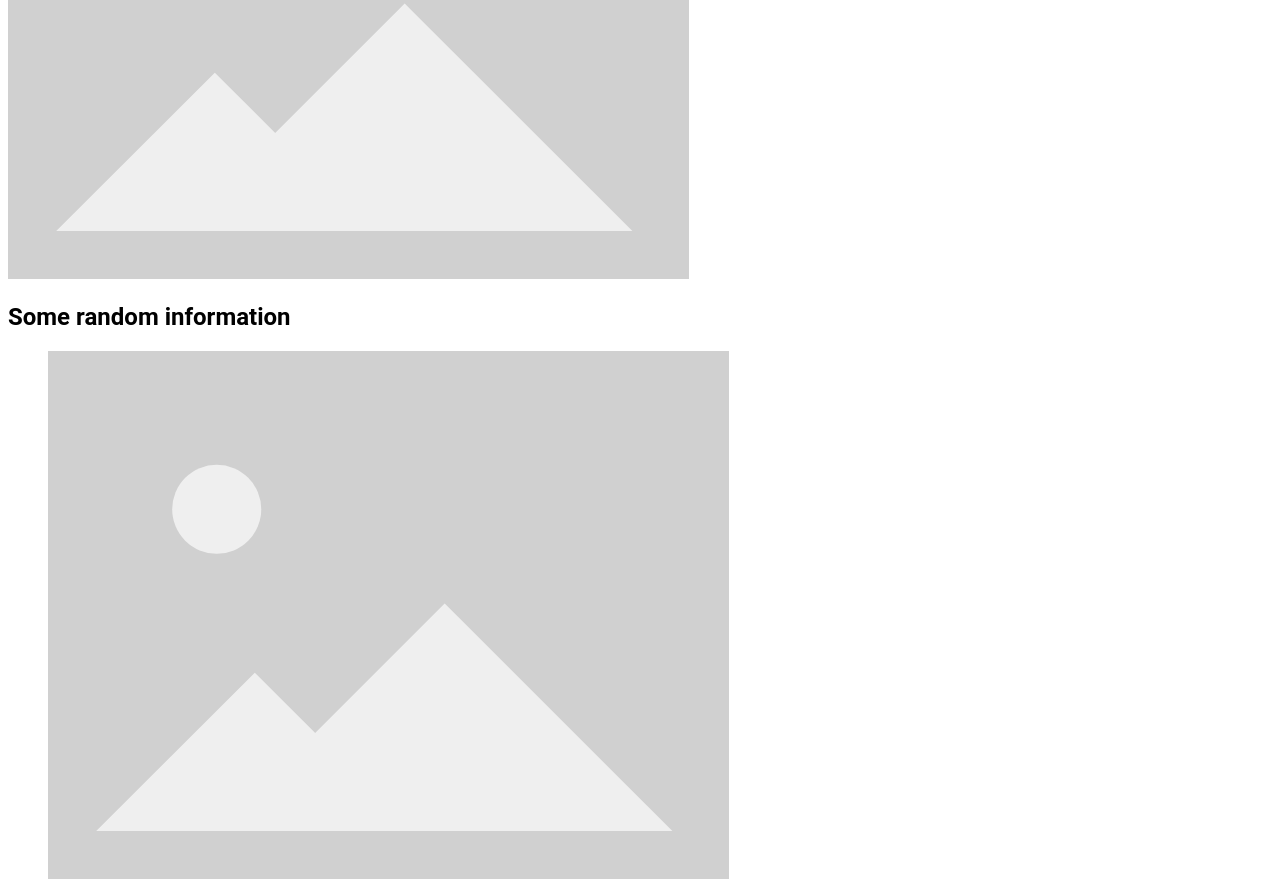
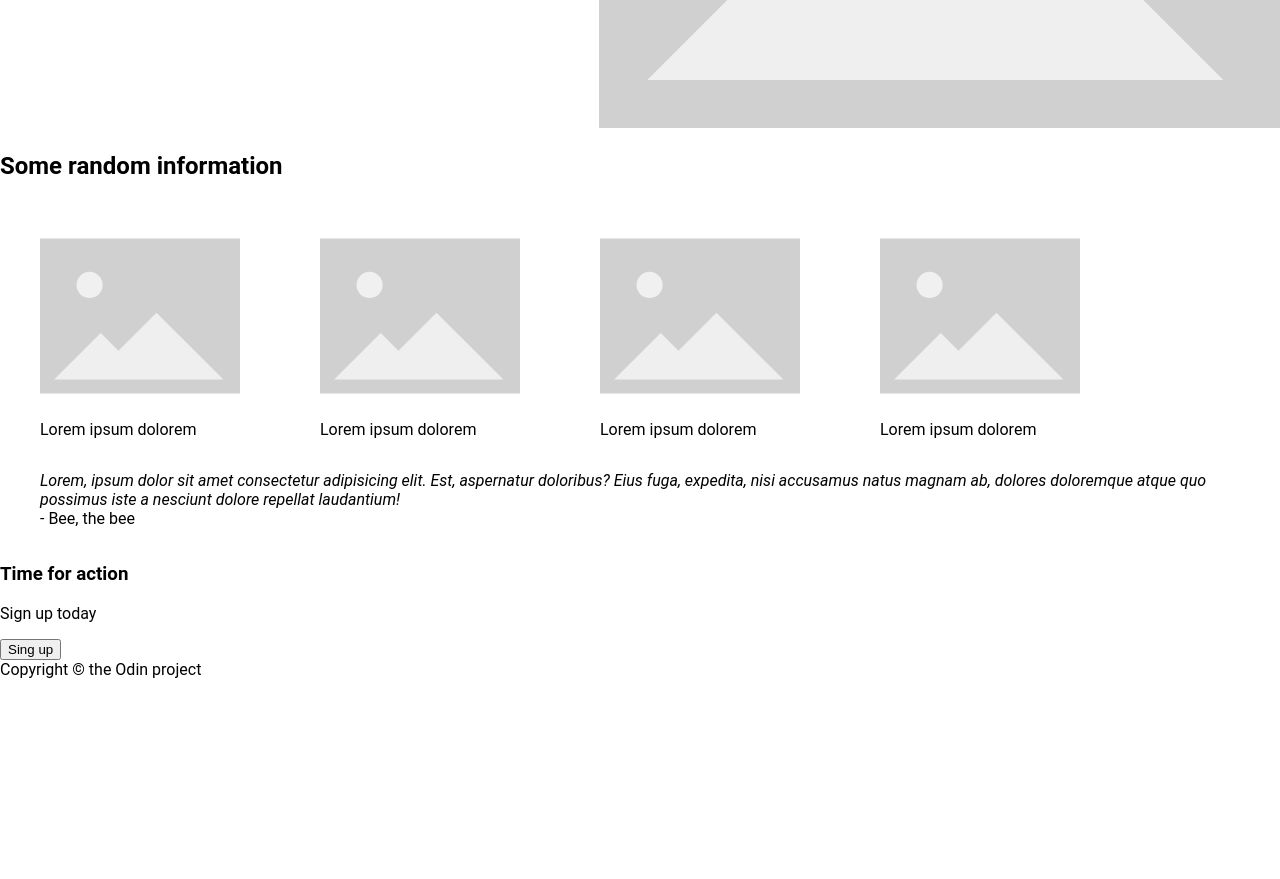
Before and after one commit to Win546/landing-page-odin, a plain HTML site: page index.html in a window 1280 px wide. Shown: the part 500-1379 px from the top of the page. After the commit the page ends 1210 px from the top, so only its background shows below. Drawn offline with Linux system fonts and the light colour scheme.

Commit message:
Added some css
I've added some more css to style the oage

```diff
--- a/index.html
+++ b/index.html
@@ -40,23 +40,23 @@
                 <img src="img/placeholder.svg" alt="placeholder image">
             </div>
         </section>
-        <section>
+        <section class="column-flex">
             <h2>Some random information</h2>
             <div>
                 <figure>
-                    <img src="img/placeholder.svg" alt="placeholder image">
+                    <img src="img/placeholder.svg"  width="200" height="200" alt="placeholder image">
                     <figcaption>Lorem ipsum dolorem</figcaption>
                 </figure>
                 <figure>
-                    <img src="img/placeholder.svg" alt="placeholder image">
+                    <img src="img/placeholder.svg"  width="200" height="200" alt="placeholder image">
                     <figcaption>Lorem ipsum dolorem</figcaption>
                 </figure>
                 <figure>
-                    <img src="img/placeholder.svg" alt="placeholder image">
+                    <img src="img/placeholder.svg"  width="200" height="200" alt="placeholder image">
                     <figcaption>Lorem ipsum dolorem</figcaption>
                 </figure>
                 <figure>
-                    <img src="img/placeholder.svg" alt="placeholder image">
+                    <img src="img/placeholder.svg"  width="200" height="200" alt="placeholder image">
                     <figcaption>Lorem ipsum dolorem</figcaption>
                 </figure>
             </div>
@@ -71,7 +71,7 @@
                 </footer>
             </blockquote>
         </section>
-        <section>
+        <section class="small-section">
             <div>
                 <div>
                     <h3>
--- a/style.css
+++ b/style.css
@@ -3,6 +3,7 @@ body{
     height: 100vh;
     display: flex;
     flex-direction: column;
+    margin: 0;
 
 }
 
@@ -10,9 +11,26 @@ header{
     display: flex;
     justify-content: space-between;
     align-items: center;
+    flex:1 0 100px
 }
 header ul{
     display: flex;
     list-style: none;
     gap: 15px;
 }
+section{
+    display: flex;
+    flex:1 0 300px
+}
+.small-section{
+    flex:1 0 250px
+}
+.column-flex{
+    flex-direction: column;
+}
+.column-flex div{
+   display: flex;
+}
+footer{
+    flex:0 0 50px
+}
```
